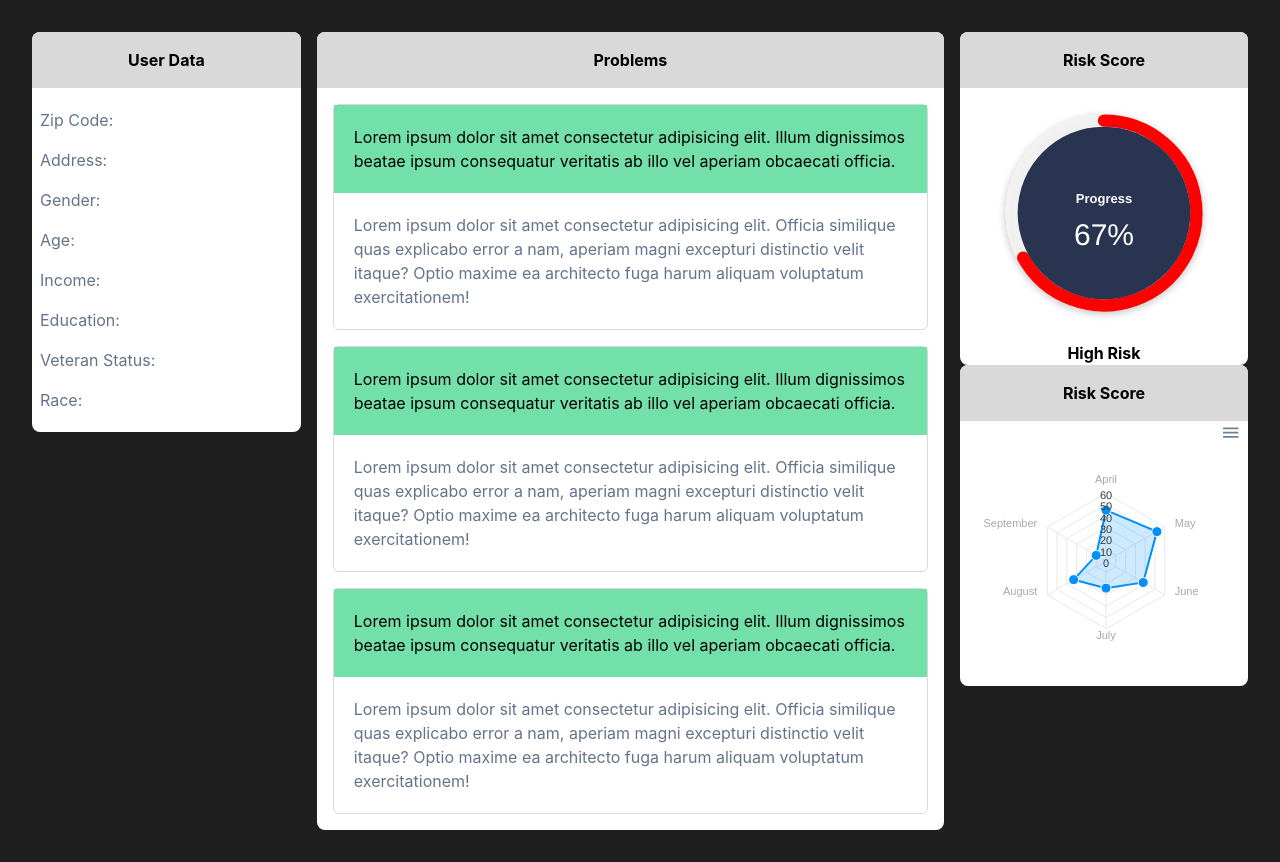
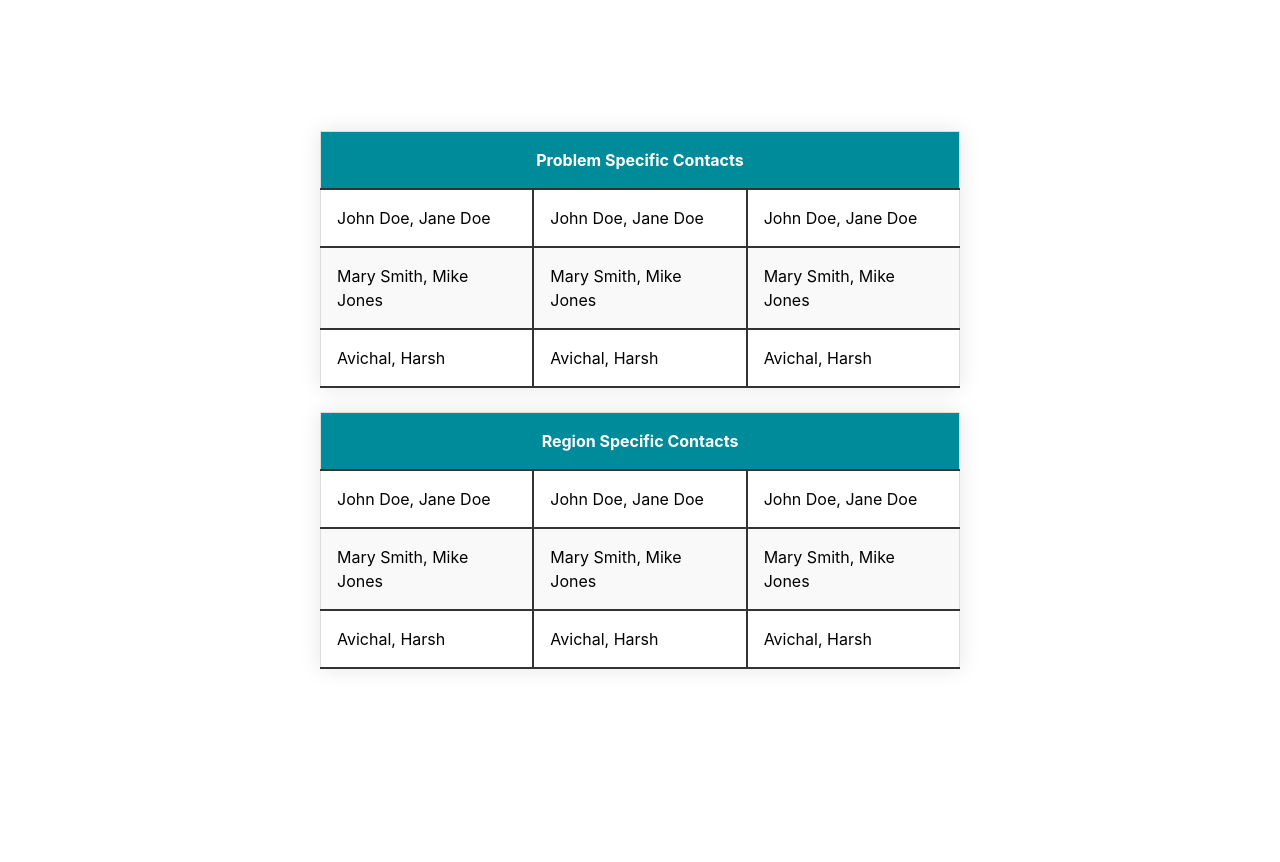
Before and after one commit to iamavichal-geek/gc-data-react, a React (Create React App) app: page / in a window 1280 px wide. After the commit the page ends 800 px from the top, so only its background shows below. Built offline with nearby package versions, Linux system fonts and the light colour scheme.

Commit message:
result2 added and bit styling

```diff
--- a/src/App.js
+++ b/src/App.js
@@ -2,13 +2,16 @@ import './App.css';
 import Form from "./components/Form";
 import RiskScore from './components/Result';
 import React from "react";
+import Result2 from './components/Result2';
 
 function App() {
     const [result, setResult] = React.useState({})
     return (
         <div className="w-[100vw] flex justify-center items-center">
             {/* <Form /> */}
-            <RiskScore />
+            {/* <RiskScore /> */}
+            <Result2/>
+
         </div>
     );
 }
--- a/src/components/Form.jsx
+++ b/src/components/Form.jsx
@@ -26,14 +26,14 @@ function ContactForm() {
     }
 
     return (
-        <div className="mx-auto px-4 py-8 bg-slate-500 w-[100vw]">
-            <div className="flex h-[90vh] justify-center gap-0">
-                <img src={Image} alt="" className='hidden md:block' />
-                <div className="max-w-md mx-0 bg-white p-8 rounded-md shadow-md">
-                    <h2 className="text-2xl font-semibold text-center mb-4">GET IN TOUCH</h2>
-                    <p className="text-center text-gray-500 mb-8">
+        <div className="mx-auto px-4 py-8  bg-[#d3d3d3] -md w-[100vw]">
+            <div className="flex h-[100vh] justify-center gap-0">
+                <img src={Image} alt="" className='hidden md:block' style={{borderRadius:"6px"}} />
+                <div className="max-w-md mx-0 bg-white p-8 rounded-md shadow-md h-90">
+                    <h2 className="text-2xl font-semibold text-center mb-4">ENTER YOUR DETAILS</h2>
+                    {/* <p className="text-center text-gray-500 mb-8">
                         24/7 We will answer your questions and problems
-                    </p>
+                    </p> */}
                     <form onSubmit={handleSubmit}>
                         <div className="grid grid-cols-1 gap-4">
                             <div>
--- a/src/components/Result.jsx
+++ b/src/components/Result.jsx
@@ -24,17 +24,17 @@ function RiskScore() {
             </div>
             <div className="bg-white text-slate-500 rounded-lg overflow-hidden w-[70vw]">
                 <h1 className='w-full bg-[#D9D9D9] p-4 text-center text-black font-bold'>Problems</h1>
-                <div className="flex flex-col m-4 y-6 rounded-md border-[#D9D9D9] border-solid border">
-                    <div className="question p-5 text-black bg-[#73E0A9]">Lorem ipsum dolor sit amet consectetur adipisicing elit. Illum dignissimos beatae ipsum consequatur veritatis ab illo vel aperiam obcaecati officia.</div>
-                    <div className="answer m-5">Lorem ipsum dolor sit amet consectetur adipisicing elit. Officia similique quas explicabo error a nam, aperiam magni excepturi distinctio velit itaque? Optio maxime ea architecto fuga harum aliquam voluptatum exercitationem!</div>
+                <div className="flex rounded-md flex-col m-4 y-6 rounded-md border-[#D9D9D9] border-solid border">
+                    <div className="question rounded-md p-5 text-black bg-[#40e0d0]">Lorem ipsum dolor sit amet consectetur adipisicing elit. Illum dignissimos beatae ipsum consequatur veritatis ab illo vel aperiam obcaecati officia.</div>
+                    <div className="answer rounded-md m-5">Lorem ipsum dolor sit amet consectetur adipisicing elit. Officia similique quas explicabo error a nam, aperiam magni excepturi distinctio velit itaque? Optio maxime ea architecto fuga harum aliquam voluptatum exercitationem!</div>
                 </div>
                 <div className="flex flex-col m-4 y-6 rounded-md border-[#D9D9D9] border-solid border">
-                    <div className="question p-5 text-black bg-[#73E0A9]">Lorem ipsum dolor sit amet consectetur adipisicing elit. Illum dignissimos beatae ipsum consequatur veritatis ab illo vel aperiam obcaecati officia.</div>
-                    <div className="answer m-5">Lorem ipsum dolor sit amet consectetur adipisicing elit. Officia similique quas explicabo error a nam, aperiam magni excepturi distinctio velit itaque? Optio maxime ea architecto fuga harum aliquam voluptatum exercitationem!</div>
+                    <div className="question rounded-md  p-5 text-black bg-[#40e0d0]">Lorem ipsum dolor sit amet consectetur adipisicing elit. Illum dignissimos beatae ipsum consequatur veritatis ab illo vel aperiam obcaecati officia.</div>
+                    <div className="answer rounded-md m-5">Lorem ipsum dolor sit amet consectetur adipisicing elit. Officia similique quas explicabo error a nam, aperiam magni excepturi distinctio velit itaque? Optio maxime ea architecto fuga harum aliquam voluptatum exercitationem!</div>
                 </div>
                 <div className="flex flex-col m-4 y-6 rounded-md border-[#D9D9D9] border-solid border">
-                    <div className="question p-5 text-black bg-[#73E0A9]">Lorem ipsum dolor sit amet consectetur adipisicing elit. Illum dignissimos beatae ipsum consequatur veritatis ab illo vel aperiam obcaecati officia.</div>
-                    <div className="answer m-5">Lorem ipsum dolor sit amet consectetur adipisicing elit. Officia similique quas explicabo error a nam, aperiam magni excepturi distinctio velit itaque? Optio maxime ea architecto fuga harum aliquam voluptatum exercitationem!</div>
+                    <div className="question rounded-md p-5 text-black bg-[#40e0d0]">Lorem ipsum dolor sit amet consectetur adipisicing elit. Illum dignissimos beatae ipsum consequatur veritatis ab illo vel aperiam obcaecati officia.</div>
+                    <div className="answer rounded-md m-5">Lorem ipsum dolor sit amet consectetur adipisicing elit. Officia similique quas explicabo error a nam, aperiam magni excepturi distinctio velit itaque? Optio maxime ea architecto fuga harum aliquam voluptatum exercitationem!</div>
                 </div>
             </div>
             <div >
--- /dev/null
+++ b/src/components/Result2.jsx
@@ -0,0 +1,54 @@
+import React from "react";
+import "../styles/result2.css";
+
+export default function Result2(){
+    const tableData = [
+        { region: 'R1', contact: 'John Doe, Jane Doe' },
+        { region: 'R2', contact: 'Mary Smith, Mike Jones' },
+        { region :"R3,", contact: "Avichal, Harsh"},
+      ];
+
+      return (
+        <div className="result2-container">
+
+          <table className="result2-table">
+            <thead>
+              <tr className="result2-tr">
+                {/* <th className="result2-th">Region</th> */}
+                <th className="result2-th" colSpan={3}>Problem Specific Contacts</th>
+              </tr>
+            </thead>
+            <tbody>
+              {tableData.map((row, index) => (
+                <tr key={index}>
+                  <td className="result2-td">{row.contact}</td>
+                  <td className="result2-td">{row.contact}</td>
+                  <td className="result2-td">{row.contact}</td>
+                </tr>
+              ))}
+            </tbody>
+          </table>
+
+          <br/>
+          <table className="result2-table">
+            <thead>
+              <tr className="result2-tr">
+                {/* <th className="result2-th">Region</th> */}
+                <th className="result2-th" colSpan={3}>Region Specific Contacts</th>
+              </tr>
+            </thead>
+            <tbody>
+              {tableData.map((row, index) => (
+                <tr key={index}>
+                  <td className="result2-td">{row.contact}</td>
+                  <td className="result2-td">{row.contact}</td>
+                  <td className="result2-td">{row.contact}</td>
+                </tr>
+              ))}
+            </tbody>
+          </table>
+
+
+        </div>
+        )
+}
--- a/src/styles/form.css
+++ /dev/null
@@ -1,6 +0,0 @@
-.form-container{
-    background-color:rgb(129, 129, 129);
-    width: 100%;
-    display: flex;
-
-}
--- /dev/null
+++ b/src/styles/result2.css
@@ -0,0 +1,52 @@
+.result2-container {
+    display: flex;
+    justify-content: center;
+    align-items: center;
+    width: 100vw;
+    height: 100vh;
+    flex-direction: column;
+
+  }
+
+  .result2-table {
+    border-collapse: collapse;
+    width: 50%;
+    background-color: #fff;
+    border: 1px solid #ddd;
+    box-shadow: 0 0 20px rgba(0, 0, 0, 0.1);
+
+  }
+
+  .result2-th,
+  .result2-td {
+    /* text-align: left; */
+    padding: 16px;
+
+
+  }
+
+  .result2-th {
+    background-color: #008b9a;
+    border-bottom: 1px solid #ddd;
+    color: white;
+  }
+
+  tr:nth-child(even) {
+    background-color: #f9f9f9;
+  }
+
+
+  .result2-table tr {
+    border-bottom: 2px solid #333; /* Darken the row lines */
+  }
+
+  .result2-table th,
+  .result2-table td {
+    border-right: 2px solid #333; /* Darken the column lines */
+    padding: 16px;
+  }
+
+  .result2-table th:last-child,
+  .result2-table td:last-child {
+    border-right: none; /* Remove the right border for the last column */
+  }
```
